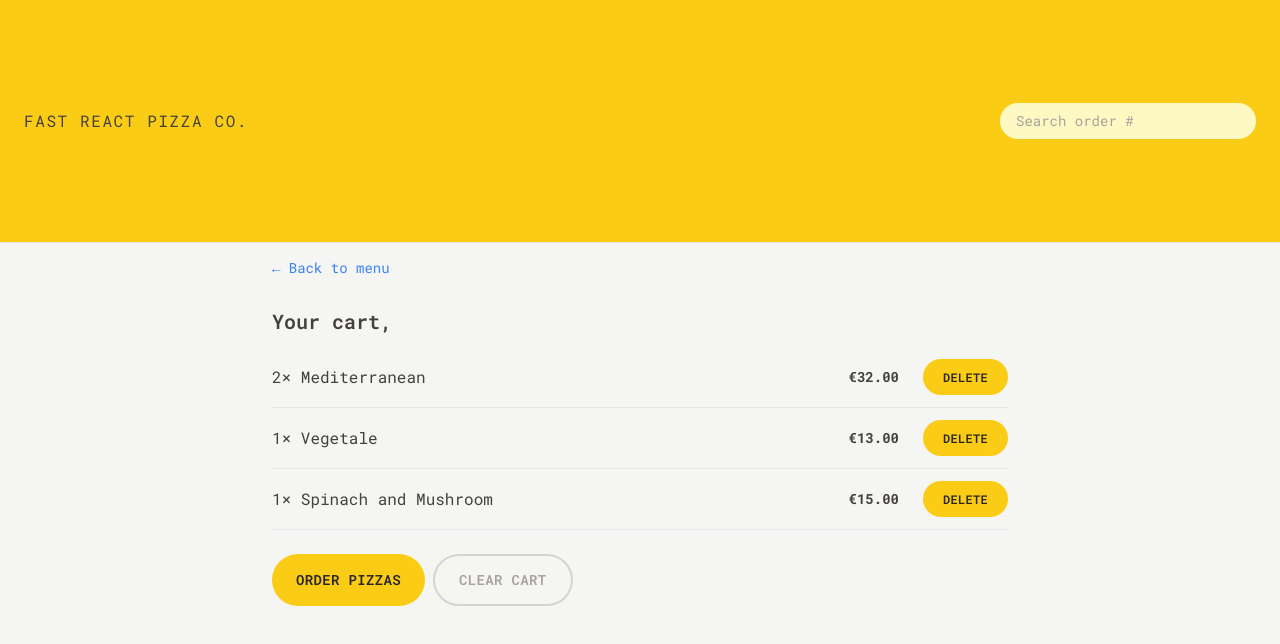
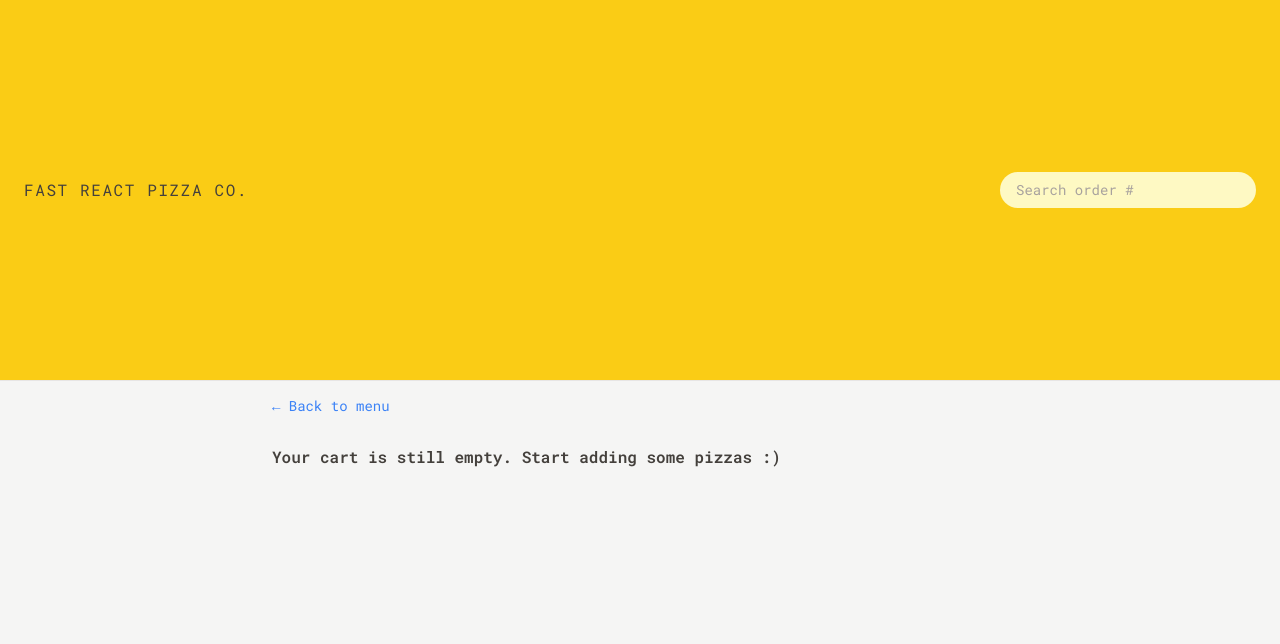
Before and after one commit to Amir-mohammad-ahmady-1234/fast-react-pizza-app, a React (Vite) app: page /cart in a window 1280 px wide. Shown: the top 644 px of the page. Built offline with nearby package versions, Linux system fonts and the light colour scheme.

Commit message:
Building the Cart Page.

```diff
--- a/src/features/cart/Cart.jsx
+++ b/src/features/cart/Cart.jsx
@@ -1,35 +1,18 @@
 import LinkButton from '../../ui/LinkButton';
 import Button from '../../ui/Button';
 import CartItem from './CartItem';
-import { useSelector } from 'react-redux';
-
-const fakeCart = [
-  {
-    pizzaId: 12,
-    name: 'Mediterranean',
-    quantity: 2,
-    unitPrice: 16,
-    totalPrice: 32,
-  },
-  {
-    pizzaId: 6,
-    name: 'Vegetale',
-    quantity: 1,
-    unitPrice: 13,
-    totalPrice: 13,
-  },
-  {
-    pizzaId: 11,
-    name: 'Spinach and Mushroom',
-    quantity: 1,
-    unitPrice: 15,
-    totalPrice: 15,
-  },
-];
+import { useDispatch, useSelector } from 'react-redux';
+import { clearCart, getCart } from './cartSlice';
+import { getUserName } from '../user/userSlice';
+import EmptyCart from './EmptyCart';
 
 function Cart() {
-  const userName = useSelector((state) => state.user.userName);
-  const cart = fakeCart;
+  const dispatch = useDispatch()
+
+  const userName = useSelector(getUserName);
+  const cart = useSelector(getCart);
+
+  if (!cart.length) return <EmptyCart />;
 
   return (
     <div className="px-4 py-3">
@@ -37,20 +20,18 @@ function Cart() {
 
       <h2 className="mt-7 text-xl font-semibold">Your cart, {userName}</h2>
 
-      <ul className="divide-y divide-stone-200 border-b mt-3">
+      <ul className="mt-3 divide-y divide-stone-200 border-b">
         {cart.map((item) => (
           <CartItem item={item} key={item.pizzaId} />
         ))}
       </ul>
 
-      <div className='mt-6 space-x-2'>
+      <div className="mt-6 space-x-2">
         <Button type="primary" to="/order/new">
           Order pizzas
         </Button>
 
-        <Button type="secondery">
-        Clear cart
-        </Button>
+        <Button onClick={() => dispatch(clearCart())} type="secondery">Clear cart</Button>
       </div>
     </div>
   );
--- a/src/features/cart/EmptyCart.jsx
+++ b/src/features/cart/EmptyCart.jsx
@@ -1,11 +1,12 @@
 import { Link } from 'react-router-dom';
+import LinkButton from '../../ui/LinkButton';
 
 function EmptyCart() {
   return (
-    <div>
-      <Link to="/menu">&larr; Back to menu</Link>
+    <div className="px-4 py-3">
+      <LinkButton to="/menu">&larr; Back to menu</LinkButton>
 
-      <p>Your cart is still empty. Start adding some pizzas :)</p>
+      <p className='font-semibold mt-7'>Your cart is still empty. Start adding some pizzas :)</p>
     </div>
   );
 }
--- a/src/features/cart/cartSlice.js
+++ b/src/features/cart/cartSlice.js
@@ -56,6 +56,8 @@ export const {
 
 export default cartSlice.reducer;
 
+export const getCart = state => state.cart.cart
+
 export const getTotalCartQuantity = (state) =>
   state.cart.cart.reduce((sum, item) => sum + item.quantity, 0);
 
--- a/src/features/user/userSlice.js
+++ b/src/features/user/userSlice.js
@@ -1,4 +1,4 @@
-import { createSlice } from "@reduxjs/toolkit";
+import { createSlice } from '@reduxjs/toolkit';
 
 /* function getPosition() {
   return new Promise(function (resolve, reject) {
@@ -22,7 +22,6 @@ async function fetchAddress() {
   return { position, address };
 } */
 
-
 const initialState = {
   userName: '',
 };
@@ -39,3 +38,5 @@ const userSlice = createSlice({
 
 export const { updateName } = userSlice.actions;
 export default userSlice.reducer;
+
+export const getUserName = (state) => state.user.userName;
```
